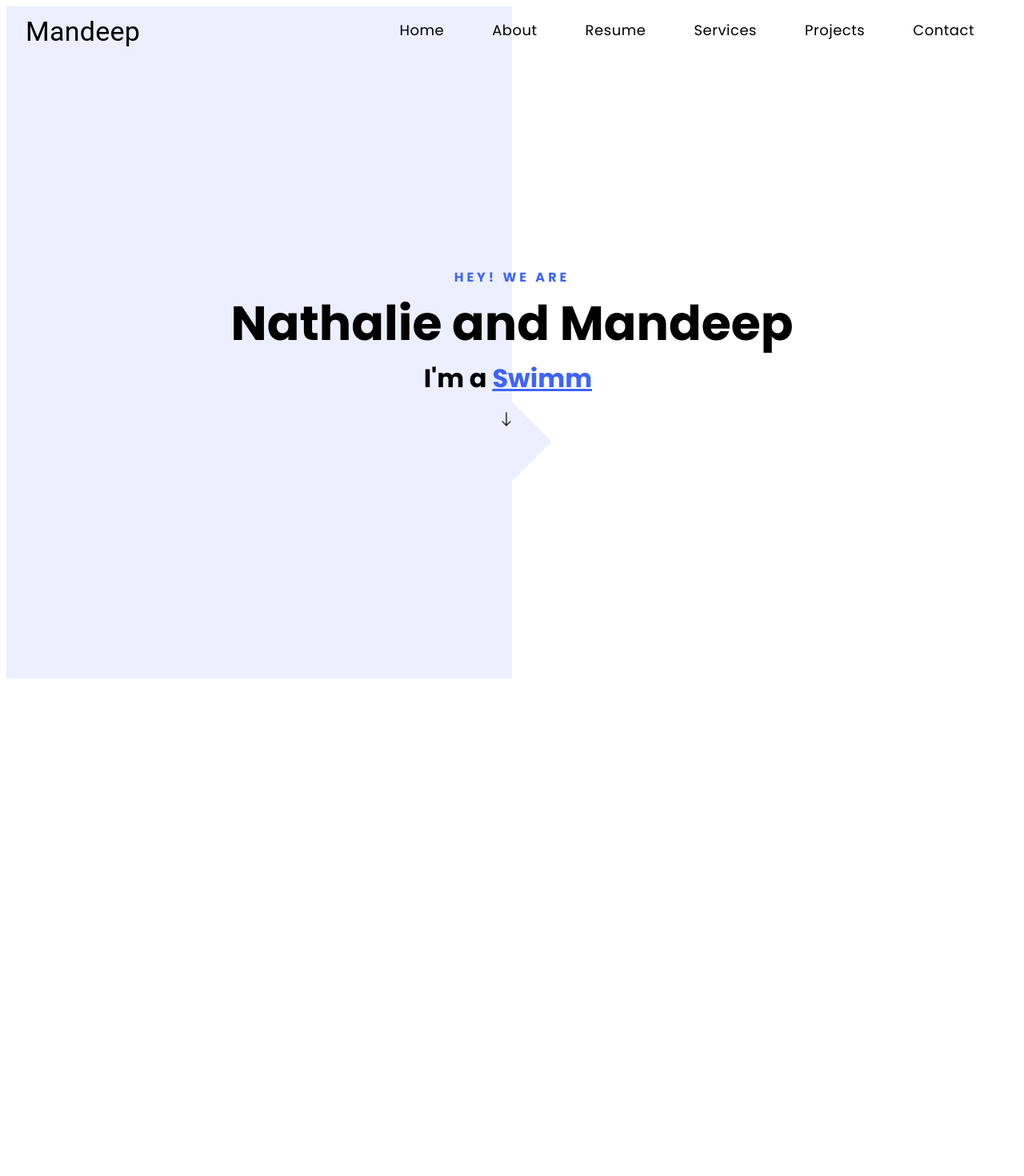
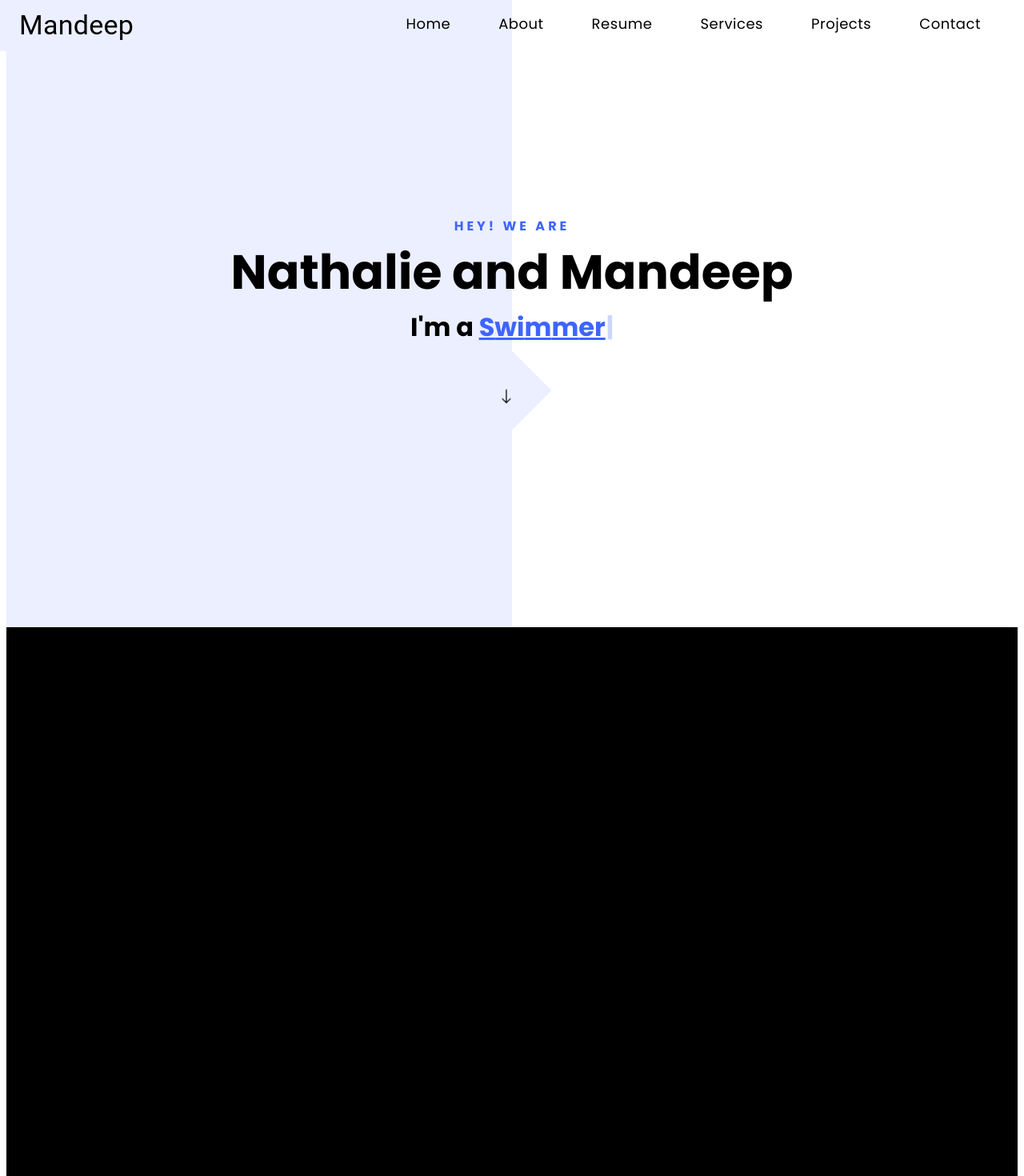
Before and after one commit to Mandeep-Sai/myWeb, a React (Create React App) app: page / in a window 1280 px wide. Shown: the top 1470 px of the page at 80% size. Before the commit the page ends 856 px from the top, so only its background shows below. Built offline with nearby package versions, Linux system fonts and the light colour scheme.

Commit message:
navbar transition added

```diff
--- a/src/App.css
+++ b/src/App.css
@@ -7,3 +7,7 @@ body {
   margin: 0px;
   font-family: var(--poppins) !important;
 }
+#bio {
+  height: 1000px;
+  background-color: black;
+}
--- a/src/App.js
+++ b/src/App.js
@@ -2,12 +2,14 @@ import React from "react";
 import "./App.css";
 import NavBar from "./compnents/NavBar.jsx";
 import Title from "./compnents/Title.jsx";
+import Bio from "./compnents/Bio.jsx";
 
 function App() {
   return (
     <div className="App">
       <NavBar />
       <Title />
+      <Bio />
     </div>
   );
 }
--- /dev/null
+++ b/src/compnents/Bio.jsx
@@ -0,0 +1,9 @@
+import React, { Component } from "react";
+
+export class Bio extends Component {
+  render() {
+    return <div id="bio"></div>;
+  }
+}
+
+export default Bio;
--- a/src/compnents/NavBar.jsx
+++ b/src/compnents/NavBar.jsx
@@ -1,4 +1,4 @@
-import React from "react";
+import React, { useState, useEffect } from "react";
 import { makeStyles } from "@material-ui/core/styles";
 import AppBar from "@material-ui/core/AppBar";
 import Toolbar from "@material-ui/core/Toolbar";
@@ -14,6 +14,18 @@ const useStyles = makeStyles((theme) => ({
   navBar: {
     boxShadow: "none !important",
     background: "linear-gradient(to right, #ebefff 50%, #ffffff 50%)",
+    position: "absolute",
+    top: "0px",
+    transform: "translateY(0%)",
+    transition: "transform .5s",
+  },
+  showNavBar: {
+    boxShadow: "none !important",
+    background: "linear-gradient(to right, #ebefff 50%, #ffffff 50%)",
+    position: "fixed",
+    top: "-30px",
+    transform: "translateY(30px)",
+    transition: "transform .5s",
   },
 
   title: {
@@ -57,9 +69,27 @@ const useStyles = makeStyles((theme) => ({
 export default function NavBar() {
   const classes = useStyles();
 
+  const [navClass, setNavClass] = useState("navBar");
+  const handleScroll = () => {
+    const currentScrollPos = window.pageYOffset;
+    if (currentScrollPos > 590) {
+      setNavClass("showNavBar");
+      console.log("here");
+    } else {
+      setNavClass("navBar");
+    }
+    console.log(currentScrollPos);
+  };
+  useEffect(() => {
+    window.addEventListener("scroll", handleScroll);
+  }, []);
+
   return (
     <div className={classes.root}>
-      <AppBar className={classes.navBar} position="sticky" color="transparent">
+      <AppBar
+        className={navClass === "navBar" ? classes.navBar : classes.showNavBar}
+        color="transparent"
+      >
         <Toolbar>
           <Typography variant="h4" className={classes.title}>
             Mandeep
```
